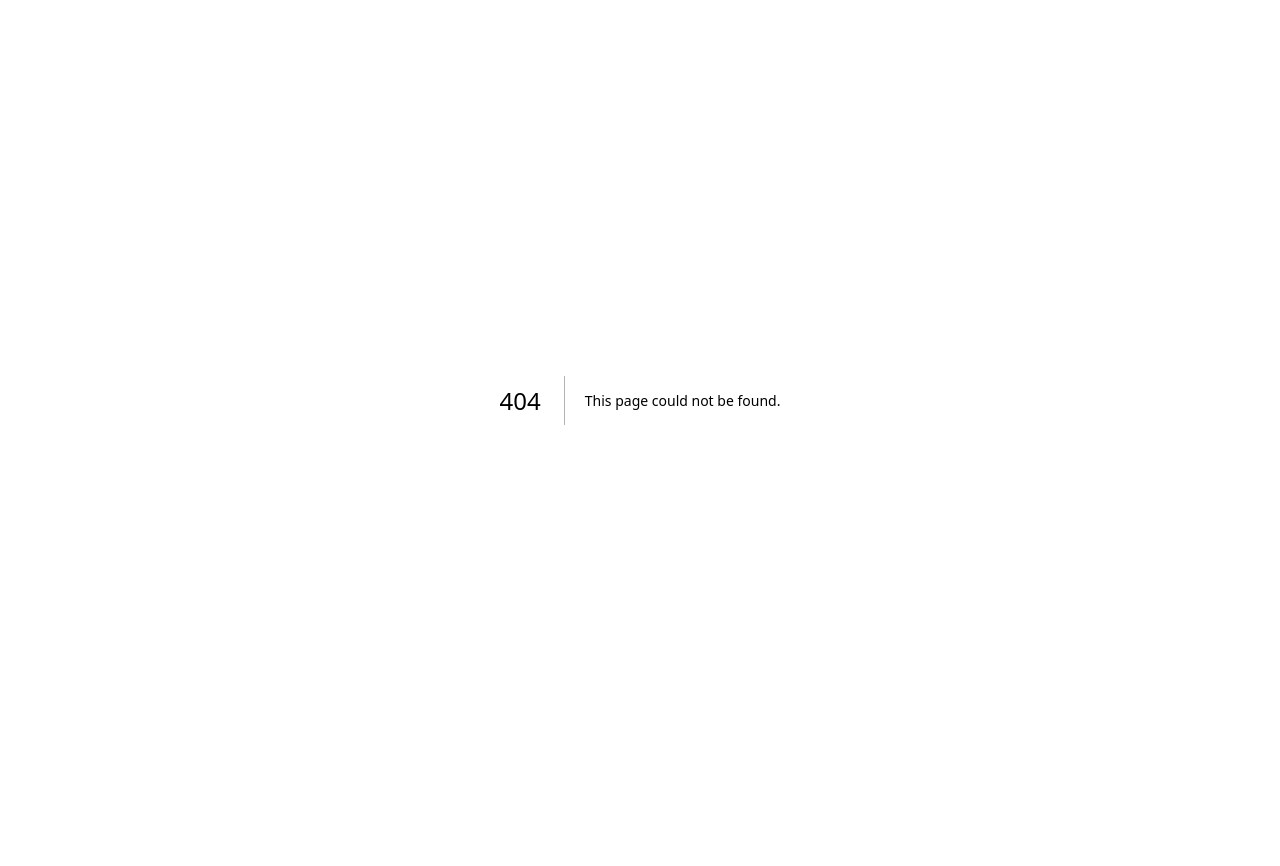
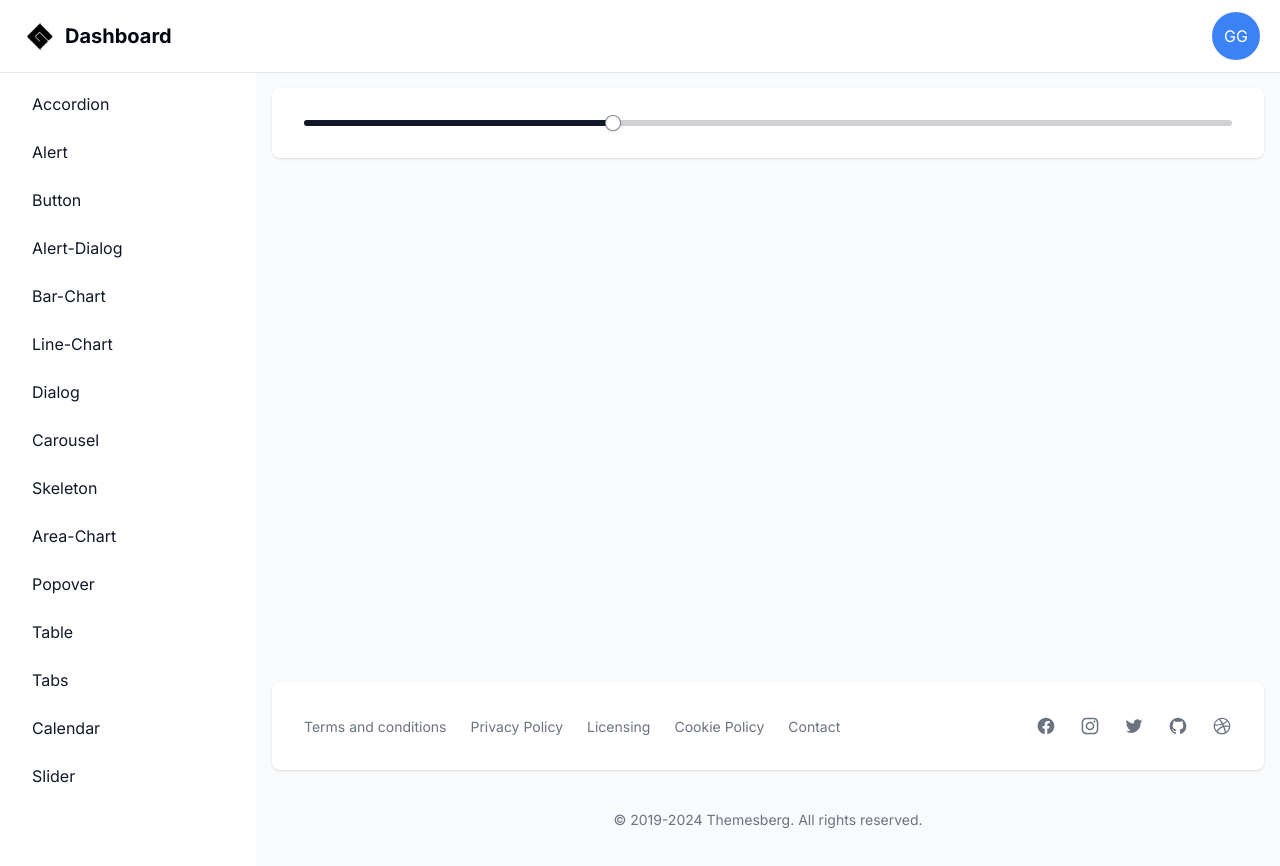
Before and after one commit to GonzaloGC/dashboard-next, a Next.js app: page /dashboard/slider in a window 1280 px wide. Before the commit this address had no page. Shown: the top 866 px of the page. Before the commit the page ends 800 px from the top, so only its background shows below. Built offline with nearby package versions, Linux system fonts and the light colour scheme.

Commit message:
added slider component

```diff
--- a/package.json
+++ b/package.json
@@ -15,6 +15,7 @@
     "@radix-ui/react-icons": "^1.3.0",
     "@radix-ui/react-label": "^2.1.0",
     "@radix-ui/react-popover": "^1.1.1",
+    "@radix-ui/react-slider": "^1.2.0",
     "@radix-ui/react-slot": "^1.1.0",
     "@radix-ui/react-tabs": "^1.1.0",
     "class-variance-authority": "^0.7.0",
--- a/src/app/dashboard/layout.tsx
+++ b/src/app/dashboard/layout.tsx
@@ -18,6 +18,7 @@
   { name: "table", href: "table" },
   { name: "tabs", href: "tabs" },
   { name: "calendar", href: "calendar" },
+  { name: "slider", href: "slider" },
 ];
 
 export default function DashboardLayout({
--- /dev/null
+++ b/src/app/dashboard/slider/page.tsx
@@ -0,0 +1,9 @@
+import { Slider } from "@/components/ui/slider"
+
+export default function Page() {
+  return (
+    <div>
+      <Slider defaultValue={[33]} max={100} step={1} />
+    </div>
+  );
+}
--- /dev/null
+++ b/src/components/ui/slider.tsx
@@ -0,0 +1,28 @@
+"use client"
+
+import * as React from "react"
+import * as SliderPrimitive from "@radix-ui/react-slider"
+
+import { cn } from "@/lib/utils"
+
+const Slider = React.forwardRef<
+  React.ElementRef<typeof SliderPrimitive.Root>,
+  React.ComponentPropsWithoutRef<typeof SliderPrimitive.Root>
+>(({ className, ...props }, ref) => (
+  <SliderPrimitive.Root
+    ref={ref}
+    className={cn(
+      "relative flex w-full touch-none select-none items-center",
+      className
+    )}
+    {...props}
+  >
+    <SliderPrimitive.Track className="relative h-1.5 w-full grow overflow-hidden rounded-full bg-primary/20">
+      <SliderPrimitive.Range className="absolute h-full bg-primary" />
+    </SliderPrimitive.Track>
+    <SliderPrimitive.Thumb className="block h-4 w-4 rounded-full border border-primary/50 bg-background shadow transition-colors focus-visible:outline-none focus-visible:ring-1 focus-visible:ring-ring disabled:pointer-events-none disabled:opacity-50" />
+  </SliderPrimitive.Root>
+))
+Slider.displayName = SliderPrimitive.Root.displayName
+
+export { Slider }
```
Also changed, not shown: 1 other file (tests, documents, lock files or other folders).
